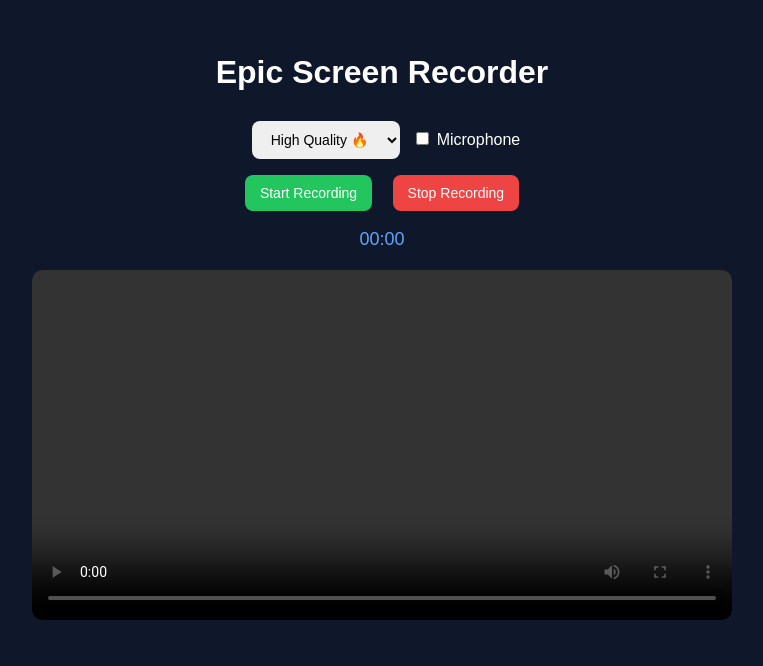
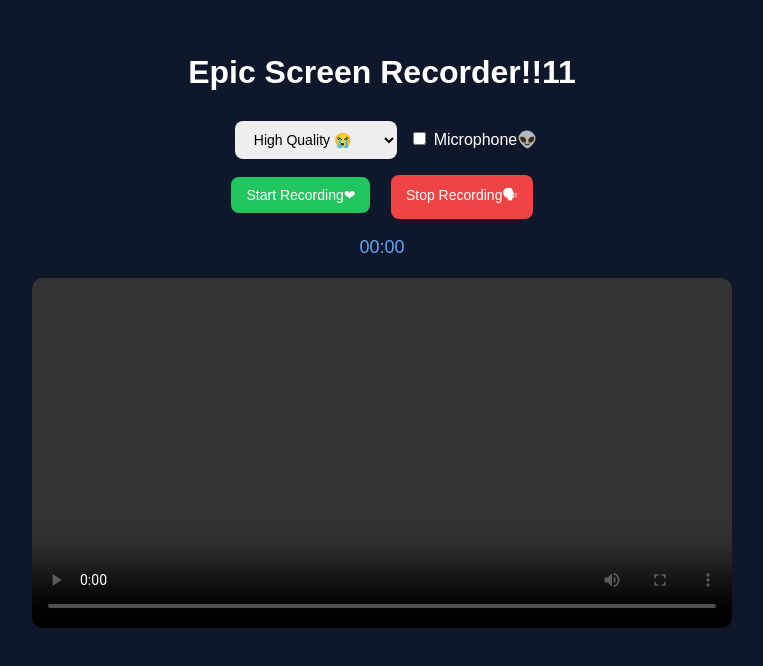
Before and after one commit to huperr/Epic-Screen-Recorder, a plain HTML site: page index.html in a window 1280 px wide. Shown: the whole page, without its empty margins (258-1021 px from the left). Drawn offline with Linux system fonts and the light colour scheme.

Commit message:
Update index.html

```diff
--- a/index.html
+++ b/index.html
@@ -48,22 +48,22 @@
 
 <body>
 
-<h1>Epic Screen Recorder</h1>
+<h1>Epic Screen Recorder!!11</h1>
 
 <select id="quality">
-  <option value="high">High Quality 🔥</option>
-  <option value="low">Low Quality ⚡</option>
+  <option value="high">High Quality 😭</option>
+  <option value="low">Low Quality ✅👍</option>
 </select>
 
 <label>
   <input type="checkbox" id="mic">
-  Microphone
+  Microphone👽
 </label>
 
 <br>
 
-<button id="startBtn">Start Recording</button>
-<button id="stopBtn" disabled>Stop Recording</button>
+<button id="startBtn">Start Recording❤</button>
+<button id="stopBtn" disabled>Stop Recording🗣</button>
 
 <div id="timer">00:00</div>
 
@@ -118,10 +118,10 @@ async function createMixedStream(screenStream, micStream) {
   return destination.stream;
 }
 
-// DVD DRAW
+//  DRAW
 function drawDVD(ctx, canvas) {
-  const text = "DVD";
-  const fontSize = 60;
+  const text = "THANK YOU FOR USING MY SUPER EPIC SCREEN RECORDER";
+  const fontSize = 150;
 
   ctx.font = `bold ${fontSize}px Arial`;
   ctx.fillStyle = "#ffffff";
@@ -163,7 +163,7 @@ startBtn.onclick = async () => {
   const height = isLow ? 720 : 1080;
   const fps = isLow ? 15 : 30;
 
-  // RESET DVD POSITION
+  // RESET POSITION
   dvdX = 100;
   dvdY = 100;
   dvdVX = 3;
@@ -182,7 +182,7 @@ startBtn.onclick = async () => {
   drawInterval = setInterval(() => {
     ctx.drawImage(tempVideo, 0, 0, canvas.width, canvas.height);
 
-    // FUNNY DVD TEXT OVERLAY 😂
+    // FUNNY text GO BRRRR
     drawDVD(ctx, canvas);
 
   }, 1000 / fps);
```
